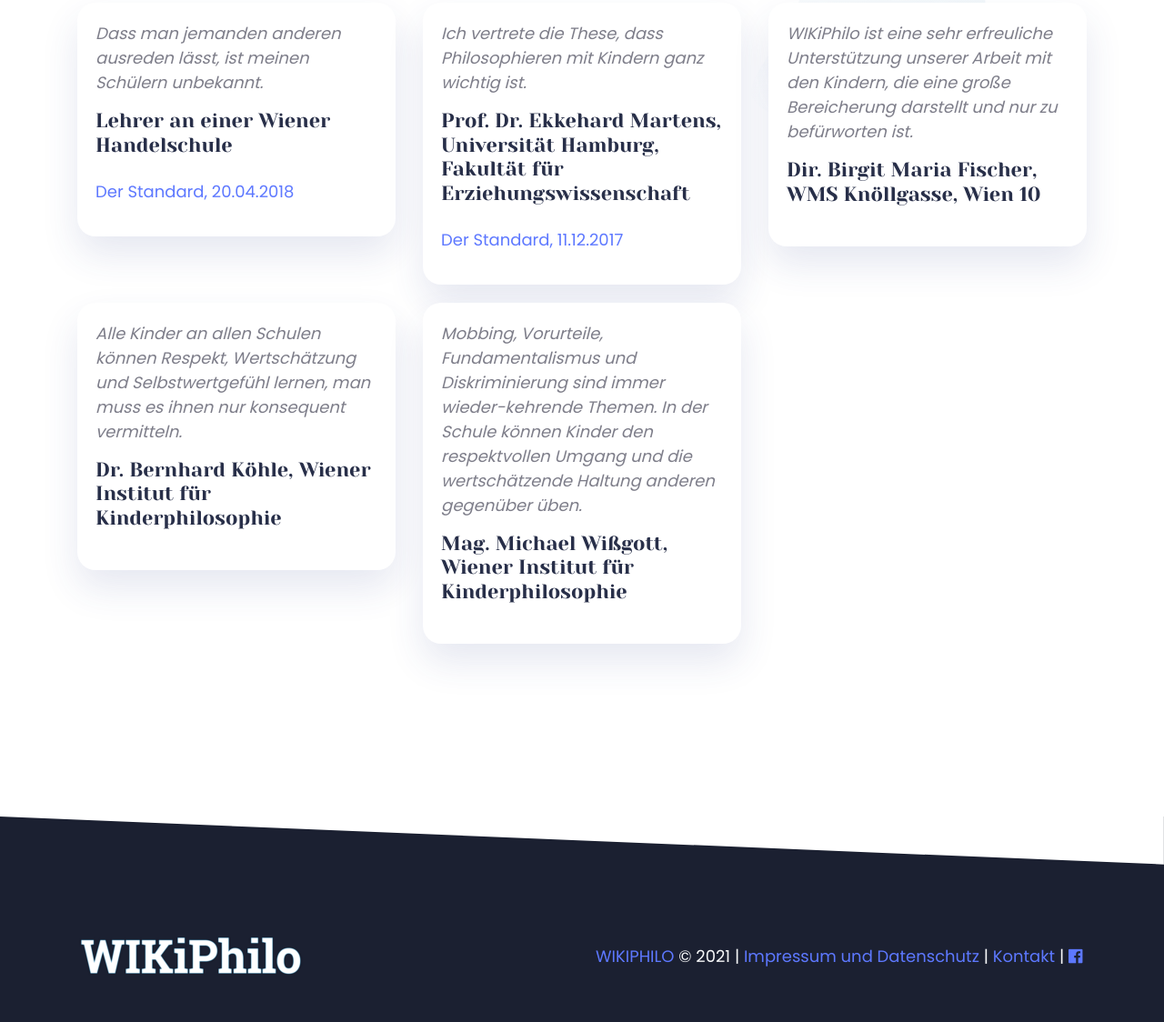
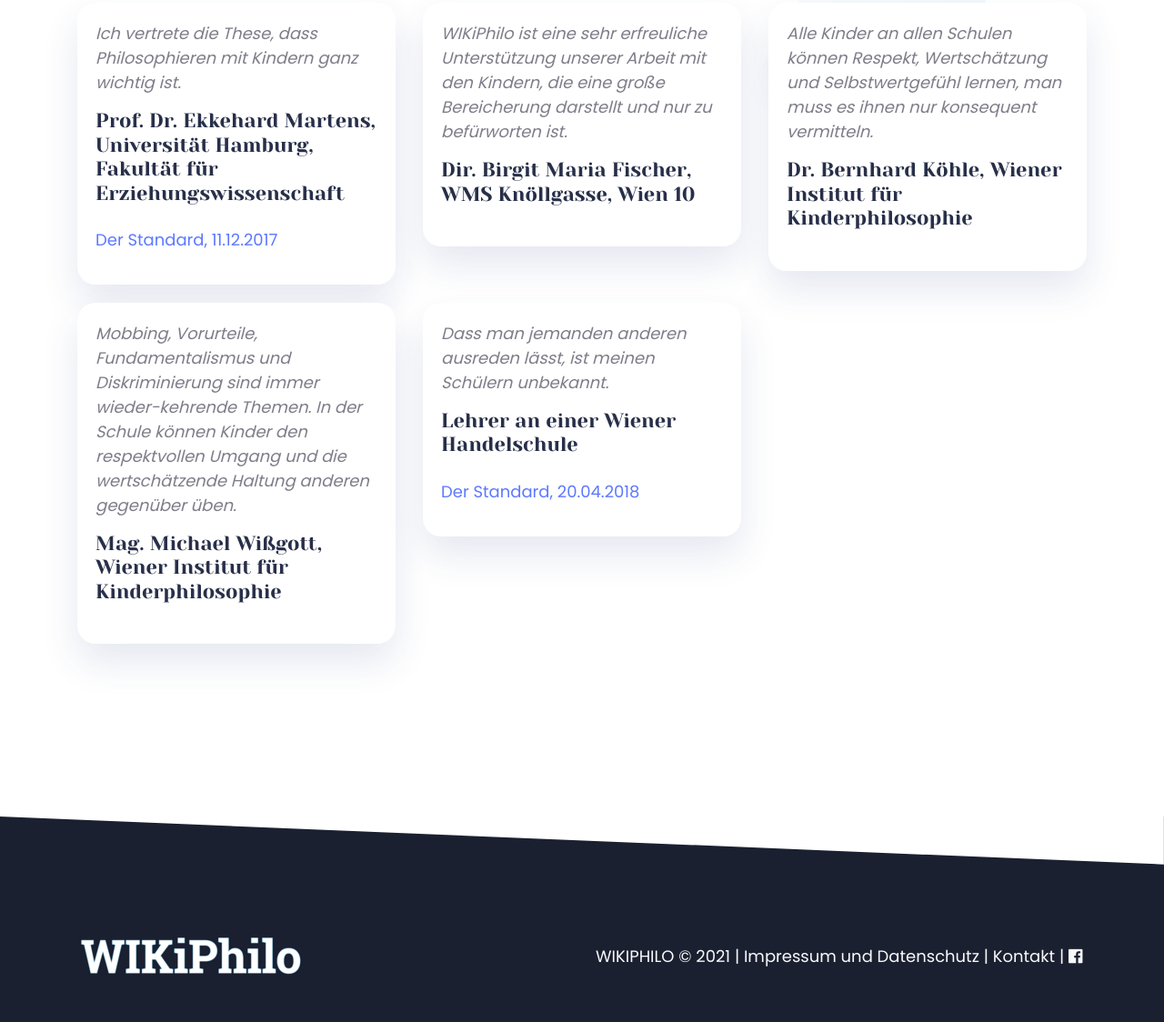
Before and after one commit to fugabi/wkph, a plain HTML site: page weiterbildung.html in a window 1280 px wide. Shown: the part 3658-4782 px from the top of the page at 91% size. Drawn offline with Linux system fonts and the light colour scheme.

Commit message:
almost done

```diff
--- a/css/main.css
+++ b/css/main.css
@@ -1183,3 +1183,7 @@
    font-weight: 700;
    padding-top: 2em;
  }
+
+ .footer-link {
+  color:#f8f9fa !important;
+}
--- a/weiterbildung.html
+++ b/weiterbildung.html
@@ -224,16 +224,7 @@ web/dev by https://cento.red
 
                 <div class="row">
 
-                    <div class="col-lg-4">
-                        <div class="blog-preview__item">
 
-                            <div class="blog-preview__item-content bg-white">
-                                    <p> <i>Dass man jemanden anderen ausreden lässt, ist meinen Schülern unbekannt.</i> </p>
-                                      <h5>Lehrer an einer Wiener Handelschule</h5>
-                                      <p><a href="https://derstandard.at/2000078304751/Lehrer-Das-Zeug-im-Buch-das-verstehen-sie-nicht" target="_blank">Der Standard, 20.04.2018</a></p>
-                                    </div>
-                        </div>
-                    </div>
                     <div class="col-lg-4">
                         <div class="blog-preview__item">
 
@@ -274,7 +265,16 @@ web/dev by https://cento.red
                                     </div>
                         </div>
                     </div>
+                    <div class="col-lg-4">
+                        <div class="blog-preview__item">
 
+                            <div class="blog-preview__item-content bg-white">
+                                    <p> <i>Dass man jemanden anderen ausreden lässt, ist meinen Schülern unbekannt.</i> </p>
+                                      <h5>Lehrer an einer Wiener Handelschule</h5>
+                                      <p><a href="https://derstandard.at/2000078304751/Lehrer-Das-Zeug-im-Buch-das-verstehen-sie-nicht" target="_blank">Der Standard, 20.04.2018</a></p>
+                                    </div>
+                        </div>
+                    </div>
 
 
 
@@ -306,11 +306,11 @@ web/dev by https://cento.red
                     </div>
                 </div>
                 <div class="col-lg-6">
-                    <div class="footer__footer_copy text-light">
-                        <p> <a href="https://wikiphilo.at" title="Home">WIKIPHILO</a> ©
-                            <script>document.write(new Date().getFullYear());</script> | <a href="impressum.html"
-                                title="Impressum">Impressum und Datenschutz</a> | <a href="kontakt.html"
-                                title="Kontakt">Kontakt</a> | <a href="https://www.facebook.com/WikiphiloAT/"
+                    <div class="footer__footer_copy text-light" >
+                        <p> <a class="footer-link" href="https://wikiphilo.at" title="Home">WIKIPHILO</a> ©
+                            <script>document.write(new Date().getFullYear());</script> | <a class="footer-link" href="impressum.html"
+                                title="Impressum">Impressum und Datenschutz</a> | <a class="footer-link" href="kontakt.html"
+                                title="Kontakt">Kontakt</a> | <a class="footer-link" href="https://www.facebook.com/WikiphiloAT/"
                                 title="FB"><i class="fa fa-facebook-official" aria-hidden="true"></i></a>
                         </p>
                     </div>
```
Also changed, not shown: angebote.html (+5 -6 lines), impressum.html (+5 -5 lines), index.html (+5 -5 lines), kontakt.html (+6 -6 lines), team.html (+6 -6 lines).
